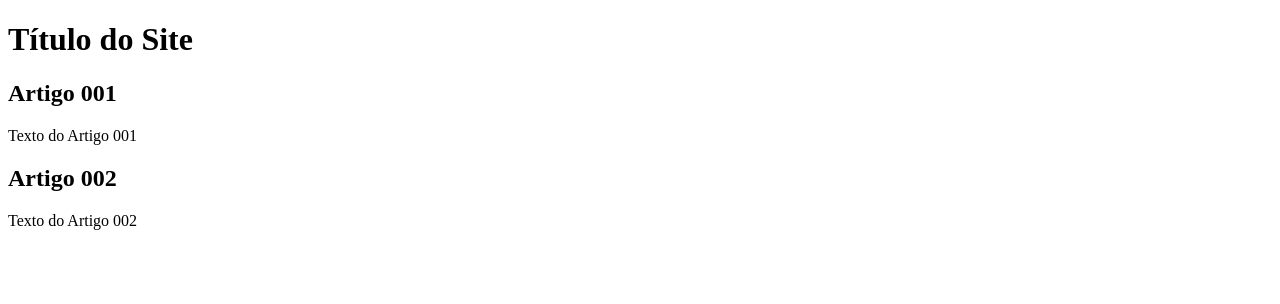
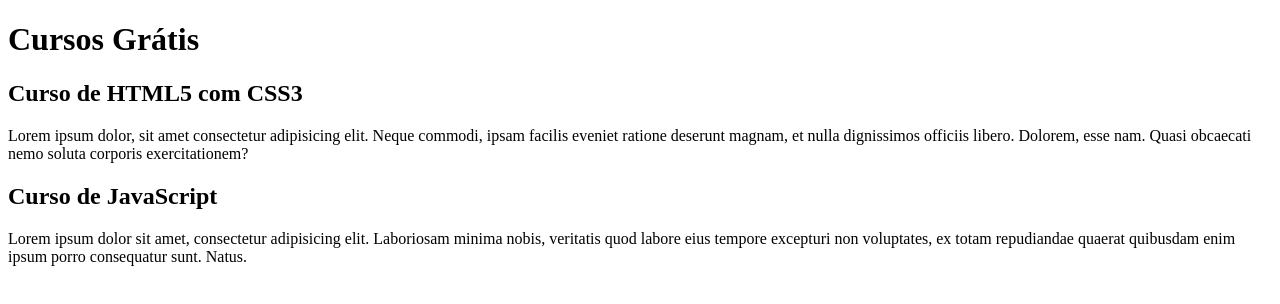
Before and after one commit to bruna-finholdt/projeto-site, a plain HTML site: page index.html in a window 1280 px wide. Drawn offline with Linux system fonts and the light colour scheme.

Commit message:
comecei a escrever o conteudo

```diff
--- a/index.html
+++ b/index.html
@@ -9,15 +9,15 @@
 <body>
     <main>
         <header>
-            <h1>Título do Site</h1>
+            <h1>Cursos Grátis</h1>
         </header>
         <article>
-            <h2>Artigo 001</h2>
-            <p>Texto do Artigo 001</p>
+            <h2>Curso de HTML5 com CSS3</h2>
+            <p>Lorem ipsum dolor, sit amet consectetur adipisicing elit. Neque commodi, ipsam facilis eveniet ratione deserunt magnam, et nulla dignissimos officiis libero. Dolorem, esse nam. Quasi obcaecati nemo soluta corporis exercitationem?</p>
         </article>
         <article>
-            <h2>Artigo 002</h2>
-            <p>Texto do Artigo 002</p>
+            <h2>Curso de JavaScript</h2>
+            <p>Lorem ipsum dolor sit amet, consectetur adipisicing elit. Laboriosam minima nobis, veritatis quod labore eius tempore excepturi non voluptates, ex totam repudiandae quaerat quibusdam enim ipsum porro consequatur sunt. Natus.</p>
         </article>
     </main>
 </body>
```
